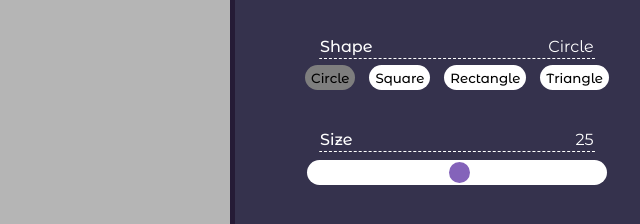
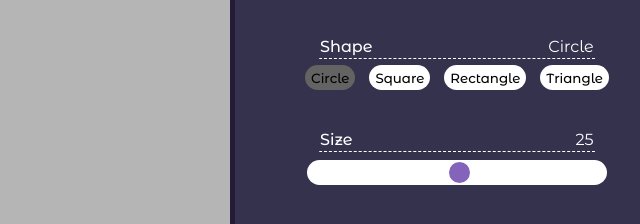
Before and after one commit to kiirammii/CG-Project, a plain HTML site: page index.html in a window 1280 px wide. In both pictures the pointer is over the button "Circle". Shown: the part 235-459 px from the top of the page, 473-1113 px from the left. Drawn offline with Linux system fonts and the light colour scheme.

Commit message:
minor fixes

```diff
--- a/style.css
+++ b/style.css
@@ -2,8 +2,8 @@
     --bg-color: #35324d;
     --text-color: #FFFFFF;
     --prop-color: #FFFFFF;
-
     --slider-bullet: #8463ba;
+    --input-hover: #636363;
 }
 
 .slider {
@@ -110,7 +110,7 @@ hr {
 }
 
 .shape-btn:hover {
-    background-color: #7e7e7e;
+    background-color: var(--input-hover);
     cursor: pointer;
     transition: background-color 0.2s linear;
 }
```
Also changed, not shown: fixes.txt.
